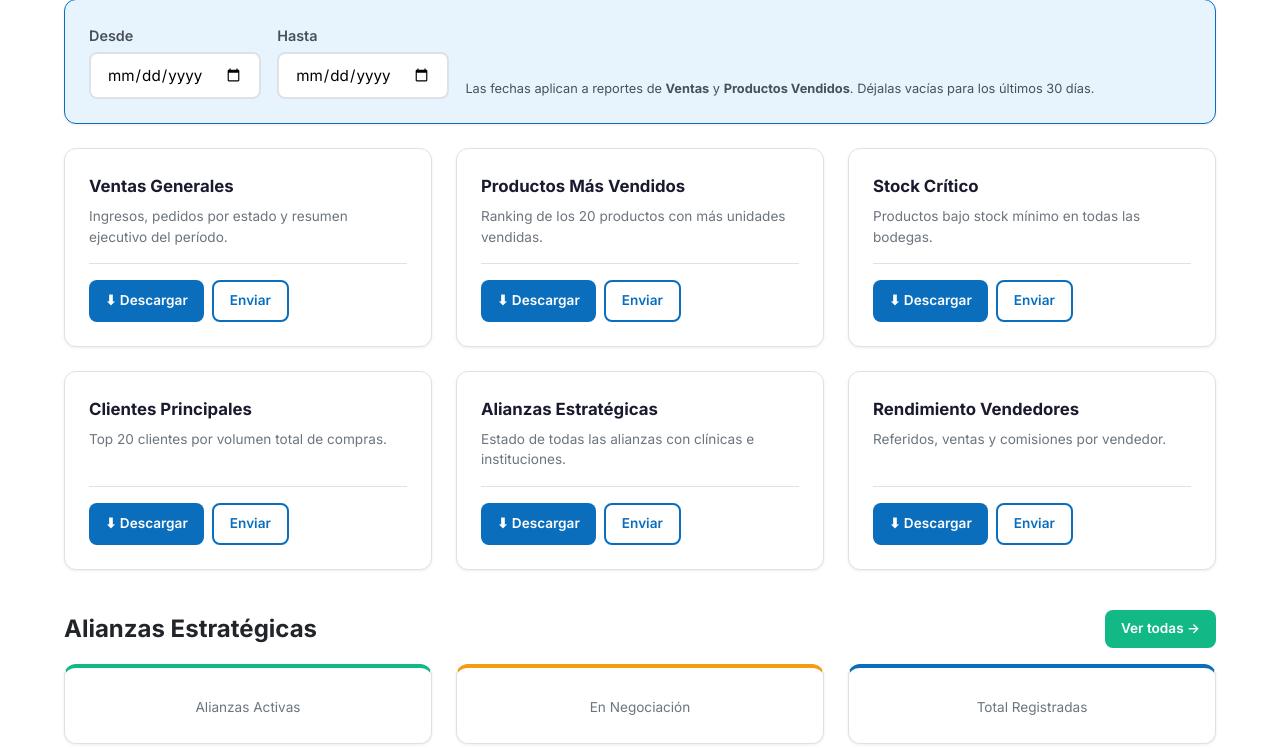
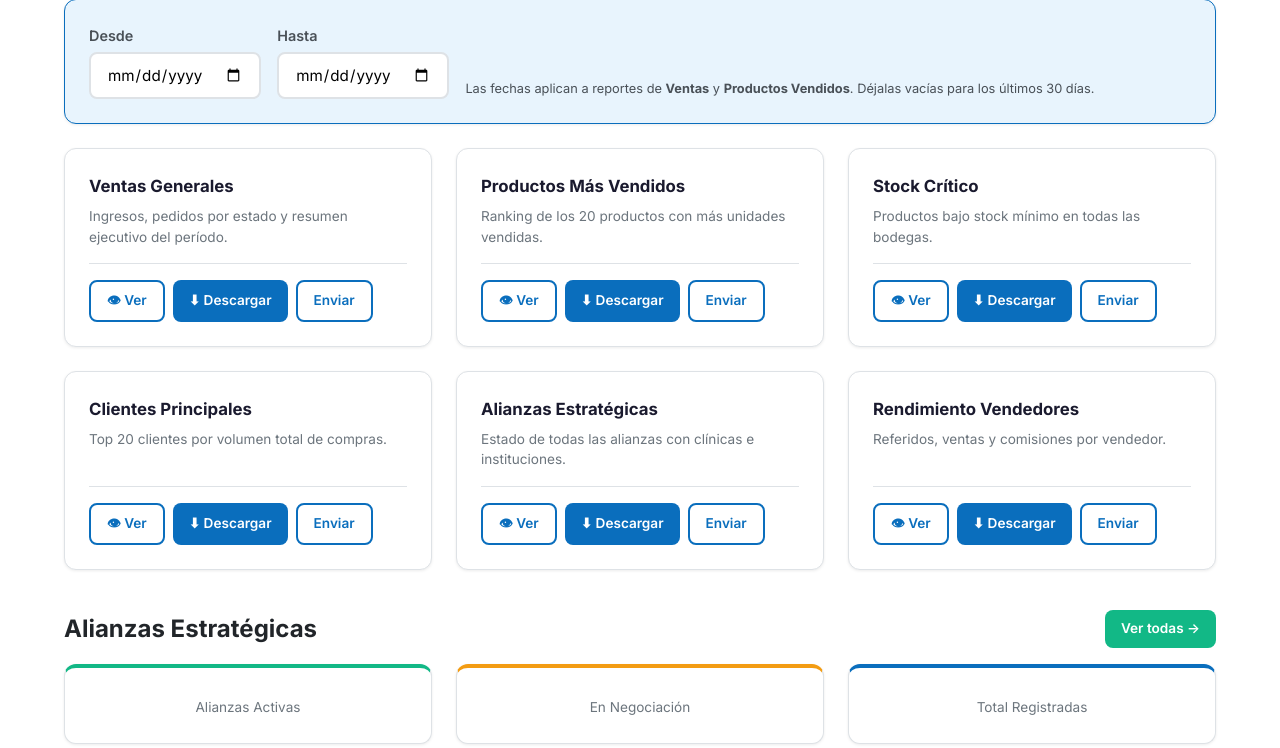
Before and after one commit to krimes1/proyecto_medistock, a Django app: template templates/dashboards/administrador.html in a window 1280 px wide. Shown: the part 625-1373 px from the top of the page. Run offline with Django 5.2, Linux system fonts and the light colour scheme; the template is opened without the code that fills it, so the values that code supplies are empty.

Commit message:
Implementar previsualizacion de reportes PDF en el navegador

```diff
--- a/templates/dashboards/administrador.html
+++ b/templates/dashboards/administrador.html
@@ -60,6 +60,7 @@
                     <h3>Ventas Generales</h3>
                     <p>Ingresos, pedidos por estado y resumen ejecutivo del período.</p>
                     <div class="reporte-card__actions">
+                        <a href="#" onclick="previsualizarReporte('ventas')" class="btn btn--sm btn--outline" title="Vista Previa">👁 Ver</a>
                         <a href="#" onclick="descargarReporte('ventas')" class="btn btn--sm btn--primary">⬇ Descargar</a>
                         <a href="#" onclick="enviarReporte('ventas')" class="btn btn--sm btn--outline"> Enviar</a>
                     </div>
@@ -69,6 +70,7 @@
                     <h3>Productos Más Vendidos</h3>
                     <p>Ranking de los 20 productos con más unidades vendidas.</p>
                     <div class="reporte-card__actions">
+                        <a href="#" onclick="previsualizarReporte('productos')" class="btn btn--sm btn--outline" title="Vista Previa">👁 Ver</a>
                         <a href="#" onclick="descargarReporte('productos')" class="btn btn--sm btn--primary">⬇ Descargar</a>
                         <a href="#" onclick="enviarReporte('productos')" class="btn btn--sm btn--outline"> Enviar</a>
                     </div>
@@ -78,6 +80,7 @@
                     <h3>Stock Crítico</h3>
                     <p>Productos bajo stock mínimo en todas las bodegas.</p>
                     <div class="reporte-card__actions">
+                        <a href="{% url 'dashboards:descargar_reporte' 'inventario' %}?preview=true" target="_blank" class="btn btn--sm btn--outline" title="Vista Previa">👁 Ver</a>
                         <a href="{% url 'dashboards:descargar_reporte' 'inventario' %}" class="btn btn--sm btn--primary">⬇ Descargar</a>
                         <a href="{% url 'dashboards:enviar_reporte' 'inventario' %}" class="btn btn--sm btn--outline"> Enviar</a>
                     </div>
@@ -87,6 +90,7 @@
                     <h3>Clientes Principales</h3>
                     <p>Top 20 clientes por volumen total de compras.</p>
                     <div class="reporte-card__actions">
+                        <a href="{% url 'dashboards:descargar_reporte' 'clientes' %}?preview=true" target="_blank" class="btn btn--sm btn--outline" title="Vista Previa">👁 Ver</a>
                         <a href="{% url 'dashboards:descargar_reporte' 'clientes' %}" class="btn btn--sm btn--primary">⬇ Descargar</a>
                         <a href="{% url 'dashboards:enviar_reporte' 'clientes' %}" class="btn btn--sm btn--outline"> Enviar</a>
                     </div>
@@ -96,6 +100,7 @@
                     <h3>Alianzas Estratégicas</h3>
                     <p>Estado de todas las alianzas con clínicas e instituciones.</p>
                     <div class="reporte-card__actions">
+                        <a href="{% url 'dashboards:descargar_reporte' 'alianzas' %}?preview=true" target="_blank" class="btn btn--sm btn--outline" title="Vista Previa">👁 Ver</a>
                         <a href="{% url 'dashboards:descargar_reporte' 'alianzas' %}" class="btn btn--sm btn--primary">⬇ Descargar</a>
                         <a href="{% url 'dashboards:enviar_reporte' 'alianzas' %}" class="btn btn--sm btn--outline"> Enviar</a>
                     </div>
@@ -105,6 +110,7 @@
                     <h3>Rendimiento Vendedores</h3>
                     <p>Referidos, ventas y comisiones por vendedor.</p>
                     <div class="reporte-card__actions">
+                        <a href="{% url 'dashboards:descargar_reporte' 'vendedores' %}?preview=true" target="_blank" class="btn btn--sm btn--outline" title="Vista Previa">👁 Ver</a>
                         <a href="{% url 'dashboards:descargar_reporte' 'vendedores' %}" class="btn btn--sm btn--primary">⬇ Descargar</a>
                         <a href="{% url 'dashboards:enviar_reporte' 'vendedores' %}" class="btn btn--sm btn--outline"> Enviar</a>
                     </div>
@@ -209,6 +215,11 @@ function getDateParams() {
     if (hasta) params += (params ? '&' : '?') + 'fecha_hasta=' + hasta;
     return params;
 }
+function previsualizarReporte(tipo) {
+    const params = getDateParams();
+    const url = "{% url 'dashboards:descargar_reporte' 'ventas' %}".replace('ventas', tipo) + params + (params ? '&' : '?') + 'preview=true';
+    window.open(url, '_blank');
+}
 function descargarReporte(tipo) {
     const params = getDateParams();
     window.location.href = "{% url 'dashboards:descargar_reporte' 'ventas' %}".replace('ventas', tipo) + params;
```
Also changed, not shown: core/dashboard_views.py (+8 -2 lines).
